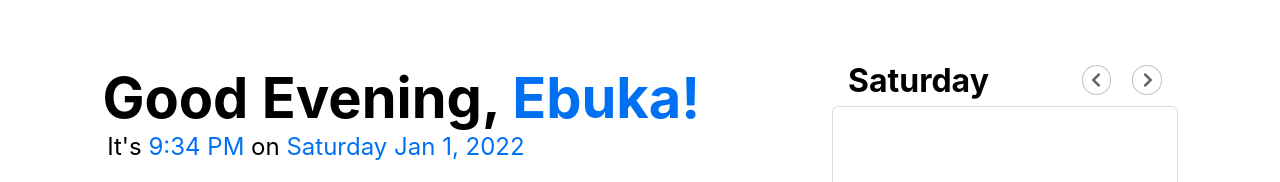
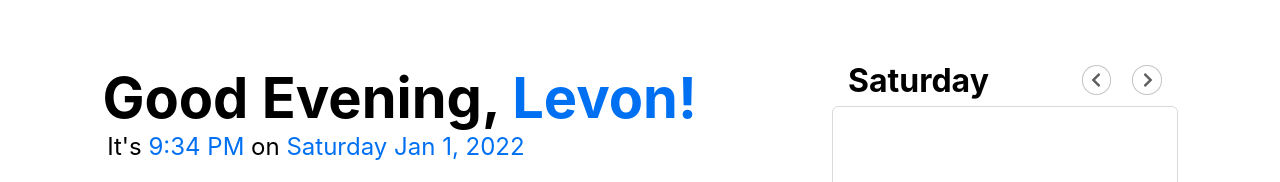
Before and after one commit to EbukaMoneme/habit-tracker, a Next.js app: page / in a window 1280 px wide. Shown: the top 182 px of the page. Built offline with nearby package versions, Linux system fonts and the light colour scheme; no server answers; the database is empty.

Commit message:
Change title name

```diff
--- a/pages/index.js
+++ b/pages/index.js
@@ -71,7 +71,7 @@ export default function Home({ habits }) {
 				<div className={styles.weeklyview}>
 					<div className={styles.header}>
 						<h1 className={styles.title}>
-						{wish} <span>Ebuka!</span>
+						{wish} <span>Levon!</span>
 						</h1>
 
 						<p className={styles.description}>
```
